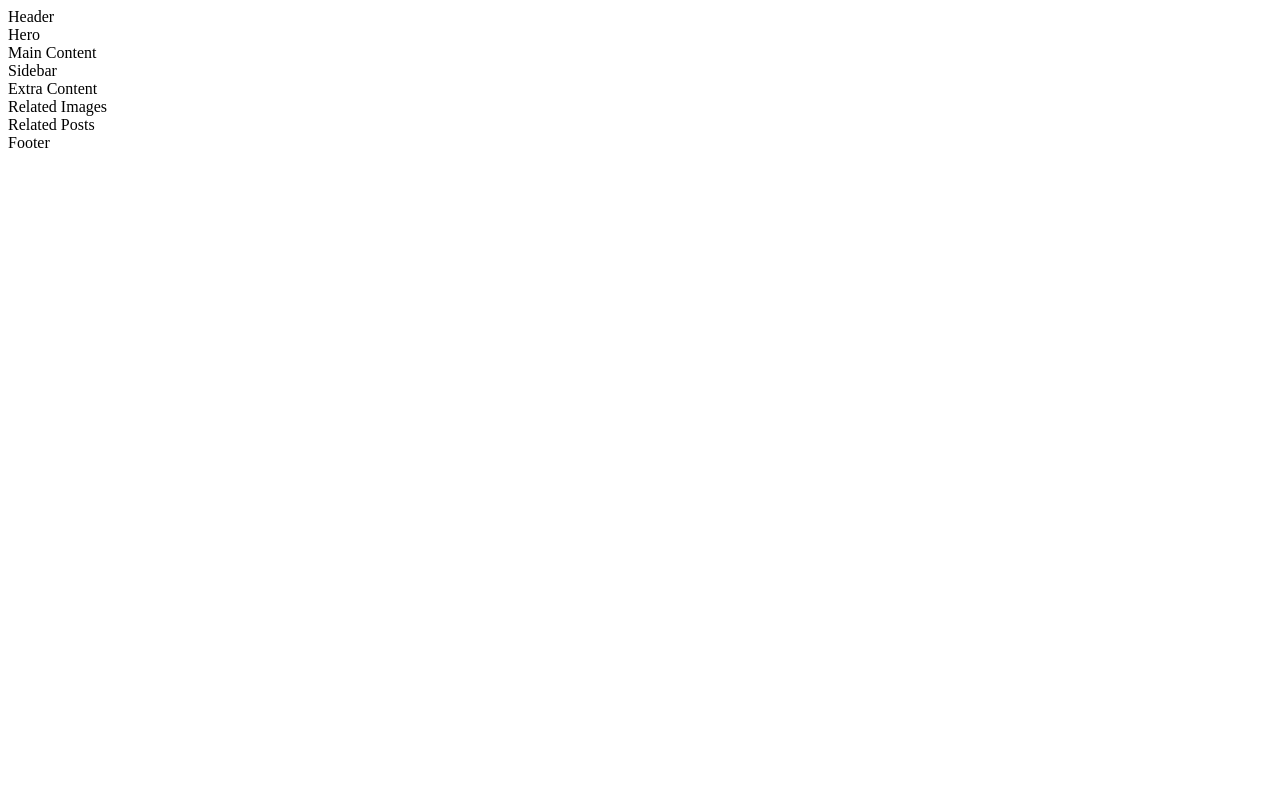
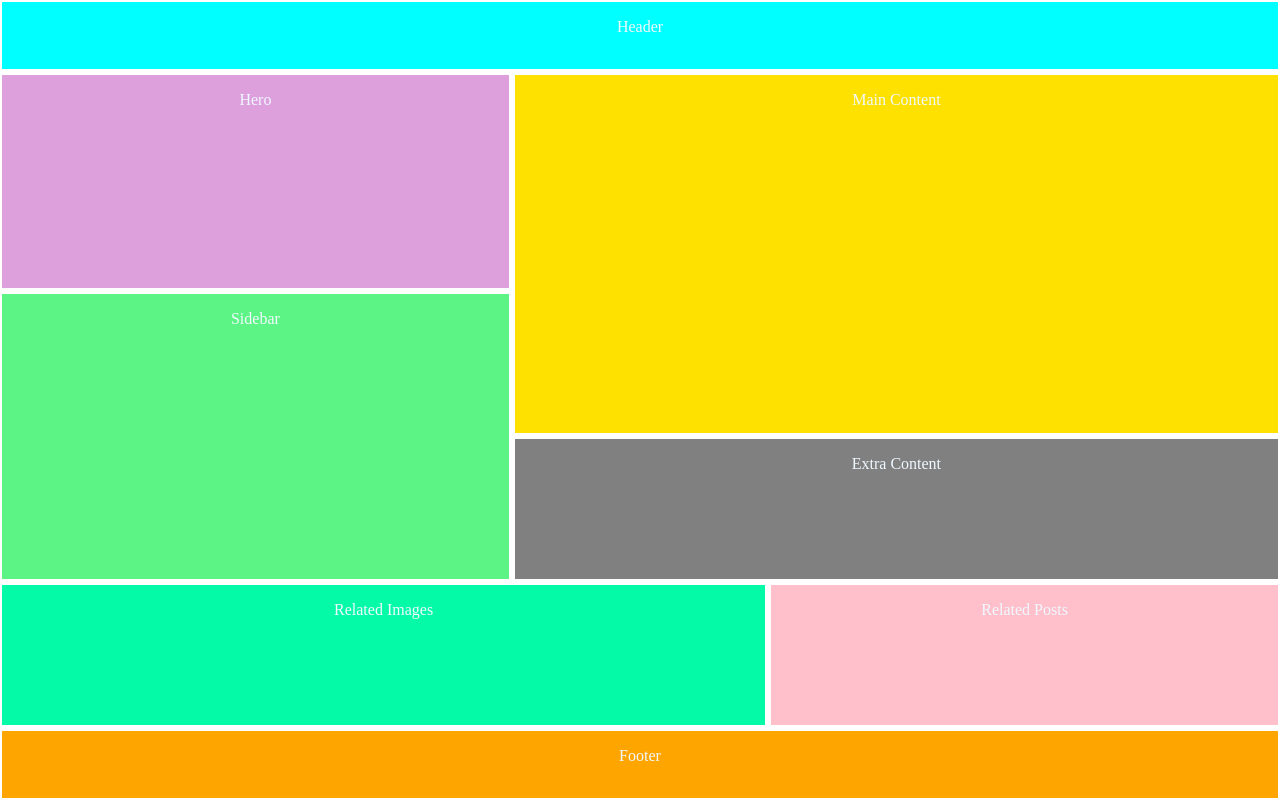
Before and after one commit to Abeer-Yahya/flexbox-grid-practice, a plain HTML site: page grid.html in a window 1280 px wide. Drawn offline with Linux system fonts and the light colour scheme; the site is published under a folder, as on GitHub Pages, so addresses that start at the root find nothing.

Commit message:
style path

```diff
--- a/grid.html
+++ b/grid.html
@@ -4,7 +4,7 @@
     <meta charset="UTF-8" />
     <meta http-equiv="X-UA-Compatible" content="IE=edge" />
     <meta name="viewport" content="width=device-width, initial-scale=1.0" />
-    <link rel="stylesheet" href="/grid.css" />
+    <link rel="stylesheet" href="./grid.css" />
     <title>Grid</title>
   </head>
   <body>
```
Also changed, not shown: index.html (+1 -1 lines).
